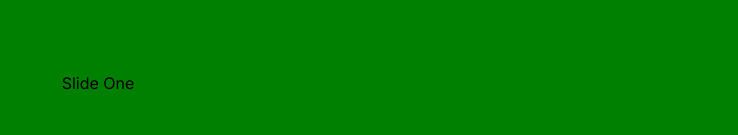
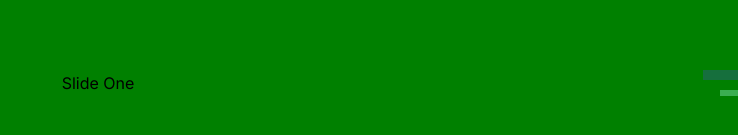
Before and after one commit to lslsilva86/convertium-nature-microsite, a Next.js app in the folder frontend/: page / in a window 1280 px wide. Shown: the part 317-452 px from the top of the page, without its empty margins (542-1280 px from the left). Built offline with nearby package versions, Linux system fonts and the light colour scheme.

Commit message:
add right nav indicators

```diff
--- /dev/null
+++ b/frontend/src/components/NavIndicators.module.scss
@@ -0,0 +1,32 @@
+@import '../styles/scss/variables.scss';
+.indicators {
+  position: fixed;
+  right: 0;
+  top: 50%;
+  transform: translateY(-50%);
+  display: flex;
+  flex-direction: column;
+  align-items: end;
+  gap: 10px;
+
+  &__item {
+    width: 18px;
+    height: 6px;
+    padding: 3px 0;
+    background-color: $secondary;
+    cursor: pointer;
+    transition: background-color 0.3s, width 0.3s, height 0.3s, padding 0.3s;
+
+    &:hover {
+      background-color: $primary-lighten-10;
+    }
+
+    &--active {
+      background-color: $primary-saturate-10;
+      padding: 0;
+      width: 35px;
+      height: 10px;
+      pointer-events: none;
+    }
+  }
+}
--- /dev/null
+++ b/frontend/src/components/NavIndicators.tsx
@@ -0,0 +1,26 @@
+import React from 'react';
+import styles from './NavIndicators.module.scss';
+
+interface Props {
+  sections: number[];
+  currentSectionIndex: number;
+  onIndicatorClick: (index: number) => void;
+}
+
+const NavIndicators: React.FC<Props> = ({ sections, currentSectionIndex, onIndicatorClick }) => {
+  return (
+    <div className={styles['indicators']}>
+      {sections.map((_, index) => (
+        <div
+          key={index}
+          className={`${styles['indicators__item']} ${
+            currentSectionIndex === index ? styles['indicators__item--active'] : ''
+          }`}
+          onClick={() => onIndicatorClick(index)}
+        />
+      ))}
+    </div>
+  );
+};
+
+export default NavIndicators;
--- a/frontend/src/pages/index.tsx
+++ b/frontend/src/pages/index.tsx
@@ -1,8 +1,9 @@
-import Head from 'next/head';
+import { useEffect, useRef, useState } from 'react';
 import { Inter } from 'next/font/google';
 import styles from '@/styles/Home.module.scss';
+import Head from 'next/head';
 import Section from '@/components/Section';
-import { useEffect, useRef, useState } from 'react';
+import NavIndicators from '@/components/NavIndicators';
 
 const inter = Inter({ subsets: ['latin'] });
 
@@ -36,6 +37,14 @@ export default function Home() {
     if (nextSection) {
       nextSection.scrollIntoView({ behavior: 'smooth' });
       setCurrentSectionIndex(nextSectionIndex);
+    }
+  };
+
+  const handleIndicatorClick = (index: number) => {
+    const nextSection = sectionsRef.current[index];
+    if (nextSection) {
+      nextSection.scrollIntoView({ behavior: 'smooth' });
+      setCurrentSectionIndex(index);
     }
   };
 
@@ -75,6 +84,11 @@ export default function Home() {
           isVisible={currentSectionIndex === 1}
           index={1}
         />
+        <NavIndicators
+          sections={[0, 1]}
+          currentSectionIndex={currentSectionIndex}
+          onIndicatorClick={handleIndicatorClick}
+        />
       </main>
     </>
   );
--- a/frontend/src/styles/globals.scss
+++ b/frontend/src/styles/globals.scss
@@ -1,78 +1,4 @@
-:root {
-  --max-width: 1100px;
-  --border-radius: 12px;
-  --font-mono: ui-monospace, Menlo, Monaco, "Cascadia Mono", "Segoe UI Mono",
-    "Roboto Mono", "Oxygen Mono", "Ubuntu Monospace", "Source Code Pro",
-    "Fira Mono", "Droid Sans Mono", "Courier New", monospace;
-
-  --foreground-rgb: 0, 0, 0;
-  --background-start-rgb: 214, 219, 220;
-  --background-end-rgb: 255, 255, 255;
-
-  --primary-glow: conic-gradient(
-    from 180deg at 50% 50%,
-    #16abff33 0deg,
-    #0885ff33 55deg,
-    #54d6ff33 120deg,
-    #0071ff33 160deg,
-    transparent 360deg
-  );
-  --secondary-glow: radial-gradient(
-    rgba(255, 255, 255, 1),
-    rgba(255, 255, 255, 0)
-  );
-
-  --tile-start-rgb: 239, 245, 249;
-  --tile-end-rgb: 228, 232, 233;
-  --tile-border: conic-gradient(
-    #00000080,
-    #00000040,
-    #00000030,
-    #00000020,
-    #00000010,
-    #00000010,
-    #00000080
-  );
-
-  --callout-rgb: 238, 240, 241;
-  --callout-border-rgb: 172, 175, 176;
-  --card-rgb: 180, 185, 188;
-  --card-border-rgb: 131, 134, 135;
-}
-
-@media (prefers-color-scheme: dark) {
-  :root {
-    --foreground-rgb: 255, 255, 255;
-    --background-start-rgb: 0, 0, 0;
-    --background-end-rgb: 0, 0, 0;
-
-    --primary-glow: radial-gradient(rgba(1, 65, 255, 0.4), rgba(1, 65, 255, 0));
-    --secondary-glow: linear-gradient(
-      to bottom right,
-      rgba(1, 65, 255, 0),
-      rgba(1, 65, 255, 0),
-      rgba(1, 65, 255, 0.3)
-    );
-
-    --tile-start-rgb: 2, 13, 46;
-    --tile-end-rgb: 2, 5, 19;
-    --tile-border: conic-gradient(
-      #ffffff80,
-      #ffffff40,
-      #ffffff30,
-      #ffffff20,
-      #ffffff10,
-      #ffffff10,
-      #ffffff80
-    );
-
-    --callout-rgb: 20, 20, 20;
-    --callout-border-rgb: 108, 108, 108;
-    --card-rgb: 100, 100, 100;
-    --card-border-rgb: 200, 200, 200;
-  }
-}
-
+@import './scss/variables.scss';
 * {
   box-sizing: border-box;
   padding: 0;
@@ -86,13 +12,8 @@ body {
 }
 
 body {
-  color: rgb(var(--foreground-rgb));
-  background: linear-gradient(
-      to bottom,
-      transparent,
-      rgb(var(--background-end-rgb))
-    )
-    rgb(var(--background-start-rgb));
+  // color: rgb(var(--foreground-rgb));
+  // background: linear-gradient(to bottom, transparent, rgb(var(--background-end-rgb))) rgb(var(--background-start-rgb));
 }
 
 a {
--- /dev/null
+++ b/frontend/src/styles/scss/_variables.scss
@@ -0,0 +1,81 @@
+$primary: #1d683e;
+$secondary: #3bae51;
+$text: #043233;
+
+// Primary color variations
+$primary-lighten-10: lighten($primary, 10%);
+$primary-lighten-20: lighten($primary, 20%);
+$primary-darken-10: darken($primary, 10%);
+$primary-darken-20: darken($primary, 20%);
+$primary-saturate-10: saturate($primary, 10%);
+$primary-desaturate-10: desaturate($primary, 10%);
+
+// Secondary color variations
+$secondary-lighten-10: lighten($secondary, 10%);
+$secondary-lighten-20: lighten($secondary, 20%);
+$secondary-darken-10: darken($secondary, 10%);
+$secondary-darken-20: darken($secondary, 20%);
+$secondary-saturate-10: saturate($secondary, 10%);
+$secondary-desaturate-10: desaturate($secondary, 10%);
+
+// Text color variations
+$text-lighten-10: lighten($text, 10%);
+$text-lighten-20: lighten($text, 20%);
+$text-darken-10: darken($text, 10%);
+$text-darken-20: darken($text, 20%);
+$text-saturate-10: saturate($text, 10%);
+$text-desaturate-10: desaturate($text, 10%);
+
+// :root {
+//   --primary: $primary;
+//   --secondary: $secondary;
+//   --text: $text;
+
+//   --max-width: 1100px;
+//   --border-radius: 12px;
+//   --font-mono: ui-monospace, Menlo, Monaco, 'Cascadia Mono', 'Segoe UI Mono', 'Roboto Mono', 'Oxygen Mono',
+//     'Ubuntu Monospace', 'Source Code Pro', 'Fira Mono', 'Droid Sans Mono', 'Courier New', monospace;
+
+//   --foreground-rgb: 0, 0, 0;
+//   --background-start-rgb: 214, 219, 220;
+//   --background-end-rgb: 255, 255, 255;
+
+//   --primary-glow: conic-gradient(
+//     from 180deg at 50% 50%,
+//     #16abff33 0deg,
+//     #0885ff33 55deg,
+//     #54d6ff33 120deg,
+//     #0071ff33 160deg,
+//     transparent 360deg
+//   );
+//   --secondary-glow: radial-gradient(rgba(255, 255, 255, 1), rgba(255, 255, 255, 0));
+
+//   --tile-start-rgb: 239, 245, 249;
+//   --tile-end-rgb: 228, 232, 233;
+//   --tile-border: conic-gradient(#00000080, #00000040, #00000030, #00000020, #00000010, #00000010, #00000080);
+
+//   --callout-rgb: 238, 240, 241;
+//   --callout-border-rgb: 172, 175, 176;
+//   --card-rgb: 180, 185, 188;
+//   --card-border-rgb: 131, 134, 135;
+// }
+
+// @media (prefers-color-scheme: dark) {
+//   :root {
+//     --foreground-rgb: 255, 255, 255;
+//     --background-start-rgb: 0, 0, 0;
+//     --background-end-rgb: 0, 0, 0;
+
+//     --primary-glow: radial-gradient(rgba(1, 65, 255, 0.4), rgba(1, 65, 255, 0));
+//     --secondary-glow: linear-gradient(to bottom right, rgba(1, 65, 255, 0), rgba(1, 65, 255, 0), rgba(1, 65, 255, 0.3));
+
+//     --tile-start-rgb: 2, 13, 46;
+//     --tile-end-rgb: 2, 5, 19;
+//     --tile-border: conic-gradient(#ffffff80, #ffffff40, #ffffff30, #ffffff20, #ffffff10, #ffffff10, #ffffff80);
+
+//     --callout-rgb: 20, 20, 20;
+//     --callout-border-rgb: 108, 108, 108;
+//     --card-rgb: 100, 100, 100;
+//     --card-border-rgb: 200, 200, 200;
+//   }
+// }
```
Also changed, not shown: frontend/src/styles/scss/_mixins.scss (added, +19 -0 lines).
